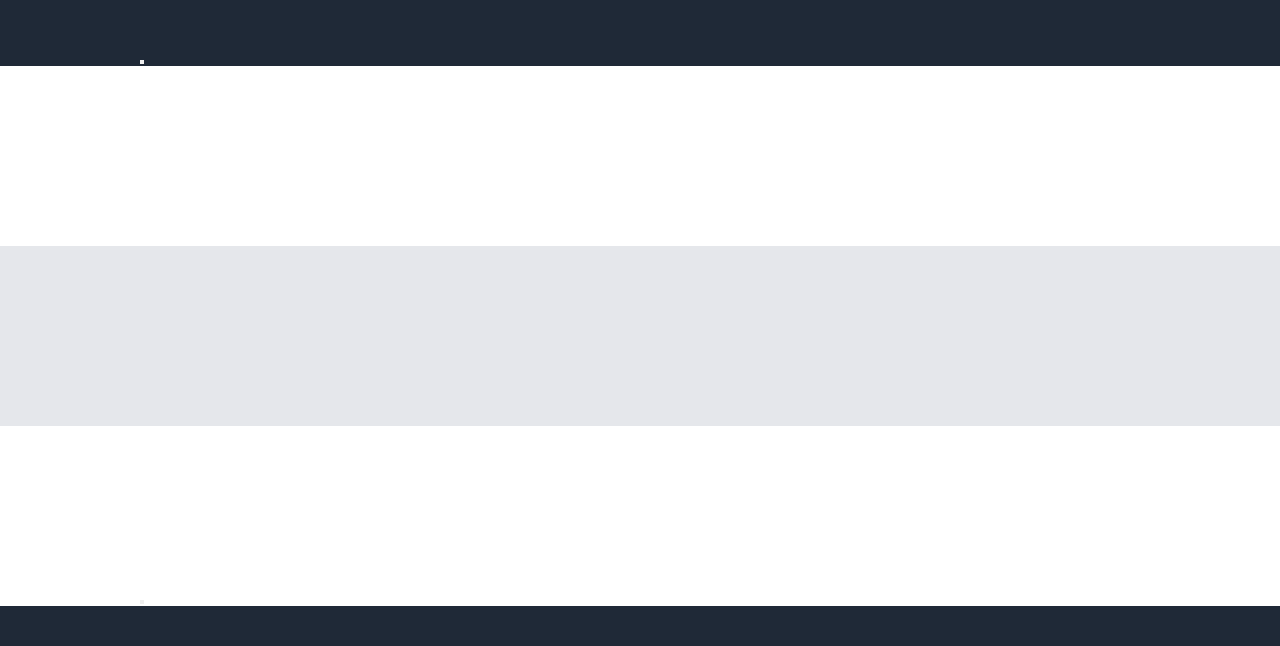
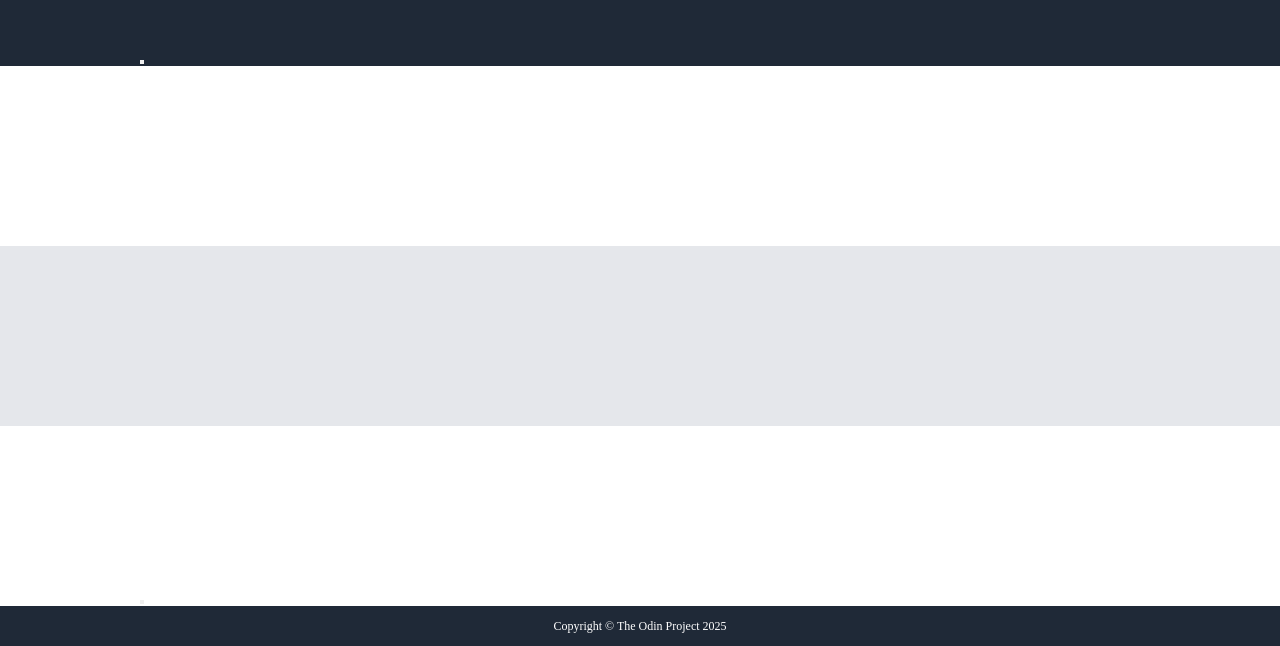
Before and after one commit to bon-nina/landing-page, a plain HTML site: page index.html in a window 1280 px wide. Shown: the part 154-800 px from the top of the page. Drawn offline with Linux system fonts and the light colour scheme.

Commit message:
Finished Footer

```diff
--- a/index.html
+++ b/index.html
@@ -69,8 +69,7 @@
 </div>
 
 <footer>
-    <p class="copyright"></p>
-
+    <p class="copyright">Copyright &copy; The Odin Project 2025</p>
 </footer>
 
 
--- a/style.css
+++ b/style.css
@@ -71,4 +71,11 @@ footer {
     height: 5vh;
     display: flex;
     background-color: #1F2937;
+    align-items: center;
+    justify-content: center;
 }
+
+.copyright {
+    color: white;
+    font-size: 12px;
+}
```
